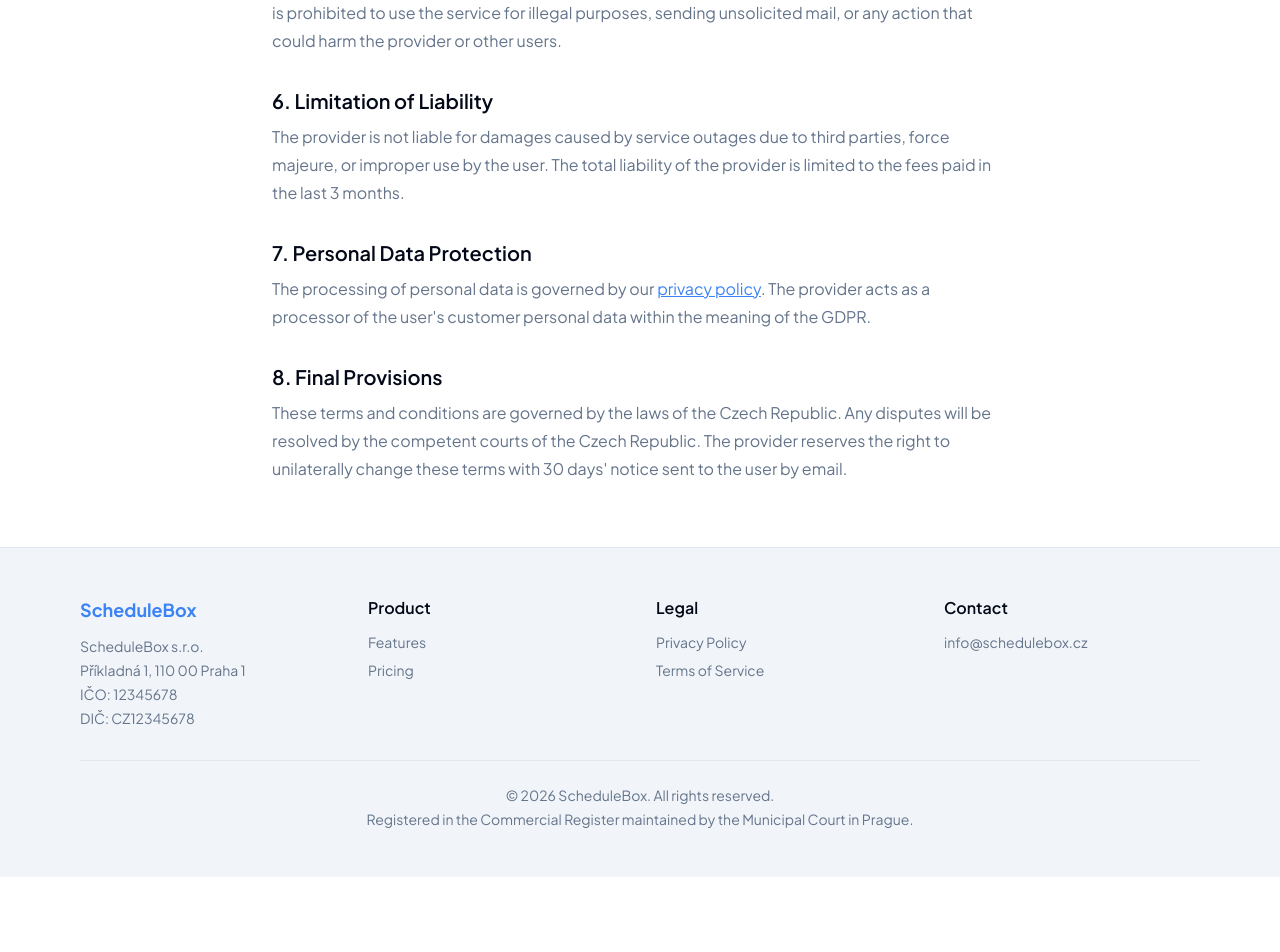
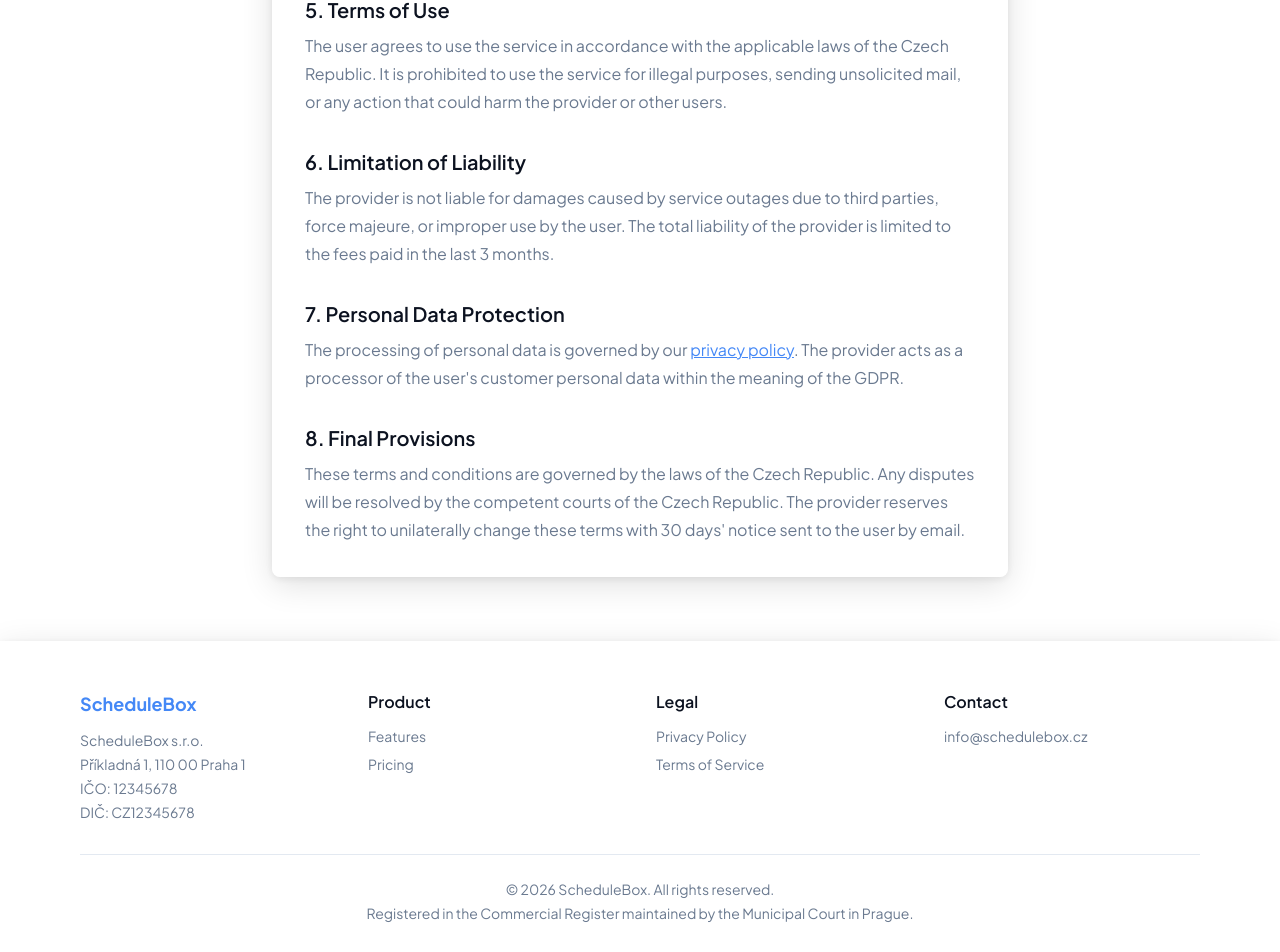
Before and after one commit to PMLOGY/schedule_box, a Next.js app in the folder apps/web/: page /en/terms in a window 1280 px wide. Shown: the part 899-1851 px from the top of the page. Before the commit the page ends 1776 px from the top, so only its background shows below. Built offline with nearby package versions, Linux system fonts and the light colour scheme; no server answers.

Commit message:
feat(frontend): glass footer panel and GlassPanel wrappers for legal pages
- marketing-footer.tsx: border-glass glass-surface-subtle replaces bg-muted
- privacy/page.tsx: article wrapped in GlassPanel intensity="subtle" p-8
- terms/page.tsx: article wrapped in GlassPanel intensity="subtle" p-8

```diff
--- a/apps/web/app/[locale]/(marketing)/_components/marketing-footer.tsx
+++ b/apps/web/app/[locale]/(marketing)/_components/marketing-footer.tsx
@@ -11,7 +11,7 @@ export async function MarketingFooter() {
   const year = new Date().getFullYear();
 
   return (
-    <footer className="border-t bg-muted">
+    <footer className="border-t border-glass glass-surface-subtle">
       <div className="mx-auto max-w-6xl px-4 py-12">
         <div className="grid grid-cols-1 gap-8 sm:grid-cols-2 lg:grid-cols-4">
           {/* Company info */}
--- a/apps/web/app/[locale]/(marketing)/privacy/page.tsx
+++ b/apps/web/app/[locale]/(marketing)/privacy/page.tsx
@@ -1,6 +1,7 @@
 import { setRequestLocale, getTranslations } from 'next-intl/server';
 import { routing } from '@/lib/i18n/routing';
 import type { Metadata } from 'next';
+import { GlassPanel } from '@/components/glass/glass-panel';
 
 const COMPANY_NAME = process.env.NEXT_PUBLIC_COMPANY_NAME || 'ScheduleBox s.r.o.';
 const COMPANY_ADDRESS = process.env.NEXT_PUBLIC_COMPANY_ADDRESS || 'Příkladná 1, 110 00 Praha 1';
@@ -41,7 +42,9 @@ export default async function PrivacyPage({ params }: { params: Promise<{ locale
   const t = await getTranslations('landing.privacy');
 
   return (
-    <article className="mx-auto max-w-3xl px-4 py-16">
+    <div className="mx-auto max-w-3xl px-4 py-16">
+      <GlassPanel intensity="subtle" className="p-8">
+        <article>
           <h1 className="text-3xl font-bold tracking-tight">{t('title')}</h1>
           <p className="mt-2 text-sm text-muted-foreground">{t('lastUpdated')}: 1. 1. 2026</p>
 
@@ -62,5 +65,7 @@ export default async function PrivacyPage({ params }: { params: Promise<{ locale
             ))}
           </div>
         </article>
+      </GlassPanel>
+    </div>
   );
 }
--- a/apps/web/app/[locale]/(marketing)/terms/page.tsx
+++ b/apps/web/app/[locale]/(marketing)/terms/page.tsx
@@ -2,6 +2,7 @@ import { setRequestLocale, getTranslations } from 'next-intl/server';
 import { routing } from '@/lib/i18n/routing';
 import { Link } from '@/lib/i18n/navigation';
 import type { Metadata } from 'next';
+import { GlassPanel } from '@/components/glass/glass-panel';
 
 export function generateStaticParams() {
   return routing.locales.map((locale) => ({ locale }));
@@ -38,7 +39,9 @@ export default async function TermsPage({ params }: { params: Promise<{ locale:
   const t = await getTranslations('landing.terms');
 
   return (
-    <article className="mx-auto max-w-3xl px-4 py-16">
+    <div className="mx-auto max-w-3xl px-4 py-16">
+      <GlassPanel intensity="subtle" className="p-8">
+        <article>
           <h1 className="text-3xl font-bold tracking-tight">{t('title')}</h1>
           <p className="mt-2 text-sm text-muted-foreground">{t('lastUpdated')}: 1. 1. 2026</p>
 
@@ -65,5 +68,7 @@ export default async function TermsPage({ params }: { params: Promise<{ locale:
             ))}
           </div>
         </article>
+      </GlassPanel>
+    </div>
   );
 }
```
Also changed, not shown: 2 other files (tests, documents, lock files or other folders). Lines whose indentation alone changed are shown as unchanged.
